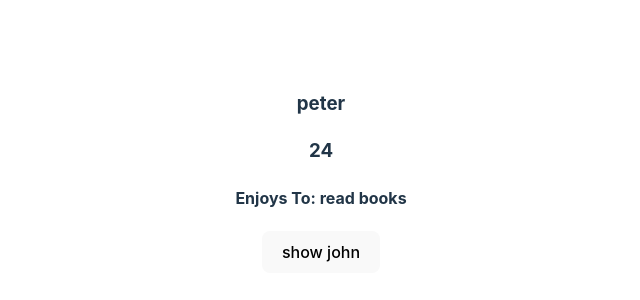
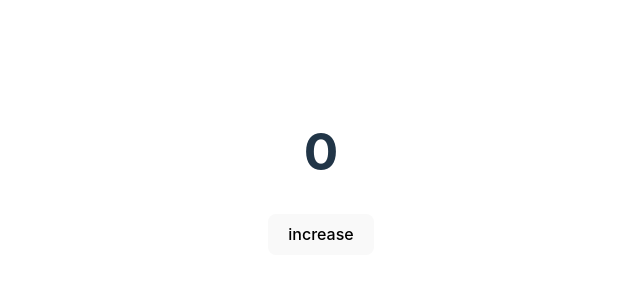
Before and after one commit to JSerriere/react-vite-tutorial, a React (Vite) app: page / in a window 1280 px wide. Shown: the part 228-528 px from the top of the page, without its empty margins (319-959 px from the left). Built offline with nearby package versions, Linux system fonts and the light colour scheme.

Commit message:
Added useStateGotcha example

```diff
--- a/src/App.jsx
+++ b/src/App.jsx
@@ -1,5 +1,5 @@
 import './App.css'
-import Starter from './starter/04-useState-object'
+import Starter from './starter/05-useState-gotcha'
 
 function App() {
 
--- a/src/starter/05-useState-gotcha.jsx
+++ b/src/starter/05-useState-gotcha.jsx
@@ -1,5 +1,23 @@
+import { useState } from "react";
+
 const UseStateGotcha = () => {
-  return <h2>useState "gotcha"</h2>;
+  const [value, setValue] = useState(0);
+
+  const handleClick = () => {
+    setTimeout(() => {
+      setValue((currentState) => {
+        return currentState + 1;
+      });
+    }, 3000);
+  };
+  return (
+    <div>
+      <h1>{value}</h1>
+      <button className="btn" onClick={handleClick}>
+        increase
+      </button>
+    </div>
+  );
 };
 
 export default UseStateGotcha;
```
